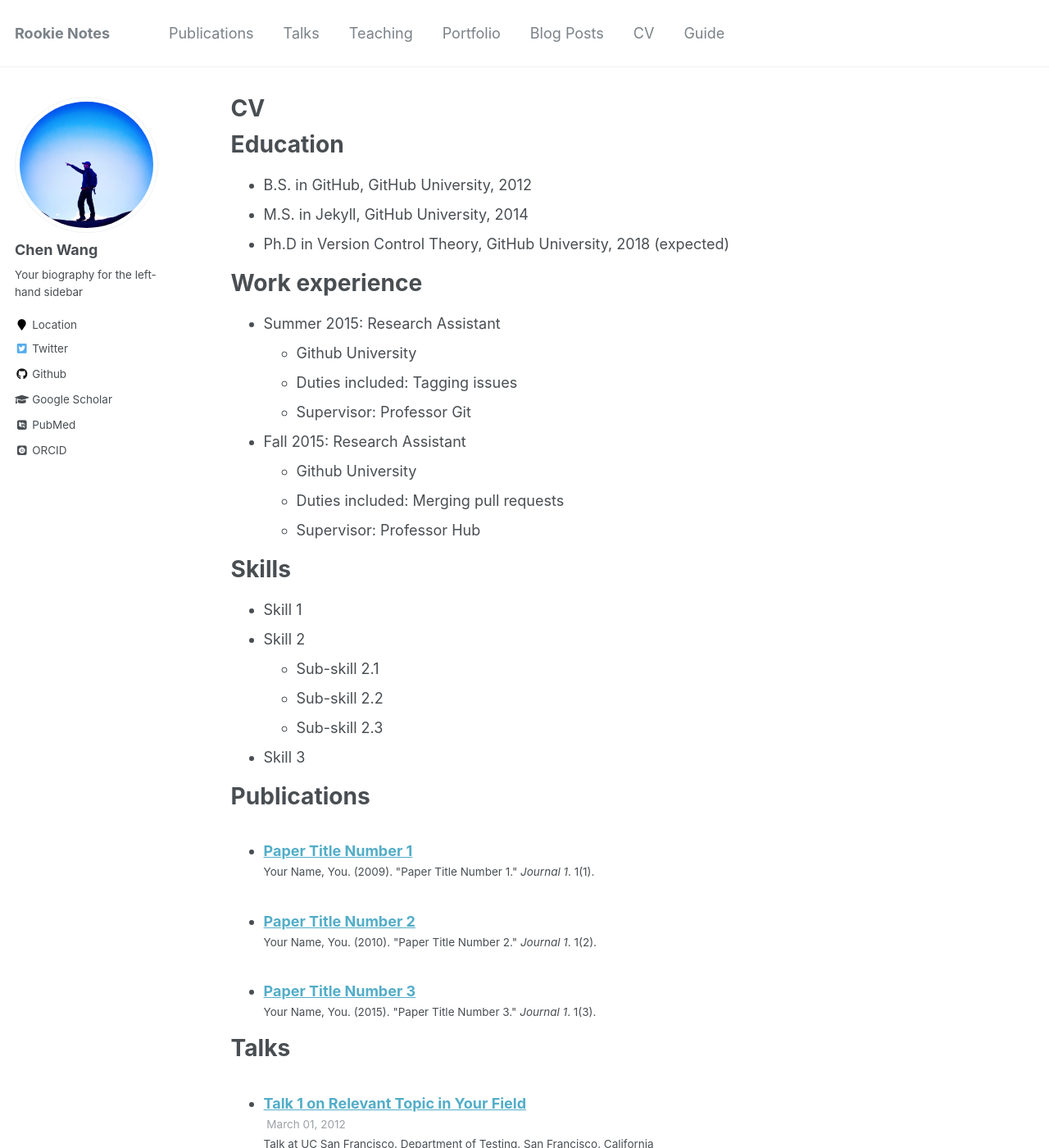
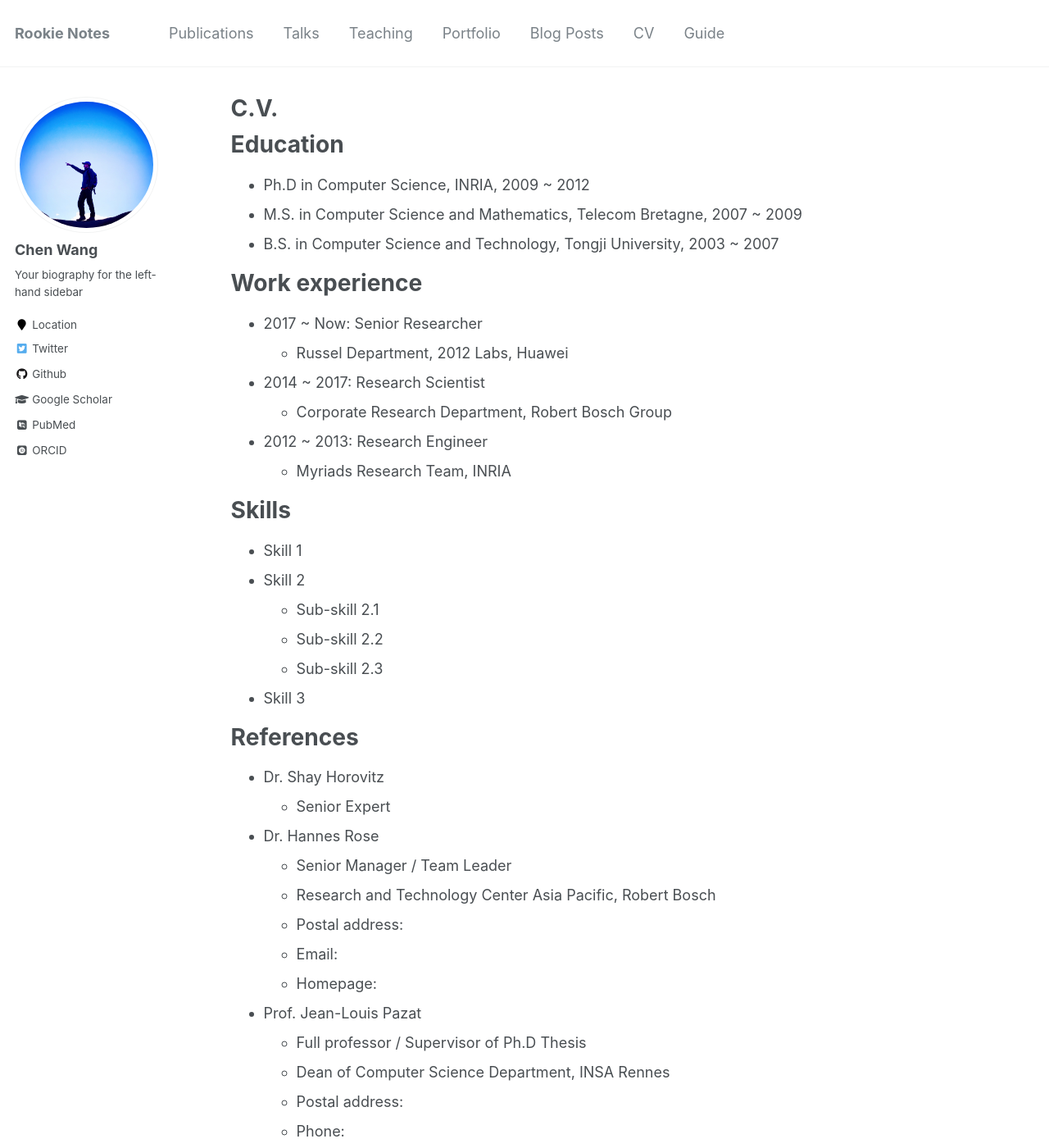
Before and after one commit to ichenwang/ichenwang.github.io, a Jekyll site: the page built from _pages/cv.md, in a window 1280 px wide and 1400 px high. Shown: the whole window at 82% size. Built offline with Jekyll 4.4.1, drawn with Linux system fonts in a browser that asks for light colours; some web fonts are replaced; some of the changed text lies outside the part shown.

Commit message:
update cv page

```diff
--- a/_config.yml
+++ b/_config.yml
@@ -9,7 +9,7 @@
 locale                   : "en-US"
 title                    : "Rookie Notes"
 title_separator          : "-"
-name                     : &name "Your Name"
+name                     : &name "Chen Wang"
 description              : &description "personal description"
 url                      : https://ichenwang.github.io # the base hostname & protocol for your site e.g. "https://mmistakes.github.io"
 baseurl                  : "" # the subpath of your site, e.g. "/blog"
--- a/_pages/cv.md
+++ b/_pages/cv.md
@@ -1,6 +1,6 @@
 ---
 layout: archive
-title: "CV"
+title: "C.V."
 permalink: /cv/
 author_profile: true
 redirect_from:
@@ -11,21 +11,20 @@ redirect_from:
 
 Education
 ======
-* B.S. in GitHub, GitHub University, 2012
-* M.S. in Jekyll, GitHub University, 2014
-* Ph.D in Version Control Theory, GitHub University, 2018 (expected)
+* Ph.D in Computer Science, INRIA, 2009 ~ 2012
+* M.S. in Computer Science and Mathematics, Telecom Bretagne, 2007 ~ 2009
+* B.S. in Computer Science and Technology, Tongji University, 2003 ~ 2007
 
 Work experience
 ======
-* Summer 2015: Research Assistant
-  * Github University
-  * Duties included: Tagging issues
-  * Supervisor: Professor Git
+* 2017 ~ Now: Senior Researcher
+  * Russel Department, 2012 Labs, Huawei
 
-* Fall 2015: Research Assistant
-  * Github University
-  * Duties included: Merging pull requests
-  * Supervisor: Professor Hub
+* 2014 ~ 2017: Research Scientist
+  * Corporate Research Department, Robert Bosch Group
+
+* 2012 ~ 2013: Research Engineer
+  * Myriads Research Team, INRIA
 
 Skills
 ======
@@ -36,11 +35,33 @@ Skills
   * Sub-skill 2.3
 * Skill 3
 
-Publications
+References
 ======
-  <ul>{% for post in site.publications %}
-    {% include archive-single-cv.html %}
-  {% endfor %}</ul>
+* Dr. Shay Horovitz
+  * Senior Expert
+
+* Dr. Hannes Rose
+  * Senior Manager / Team Leader
+  * Research and Technology Center Asia Pacific, Robert Bosch
+  * Postal address:
+  * Email:
+  * Homepage:
+
+* Prof. Jean-Louis Pazat
+  * Full professor / Supervisor of Ph.D Thesis
+  * Dean of Computer Science Department, INSA Rennes
+  * Postal address:
+  * Phone:
+  * Email:
+  * Homepage:
+
+* Dr. Christine Morin
+  * Research Director
+  * Team leader - Myriads Research Team
+  * Postal address:
+  * Email:
+  * Homepage:
+
 
 Talks
 ======
```
